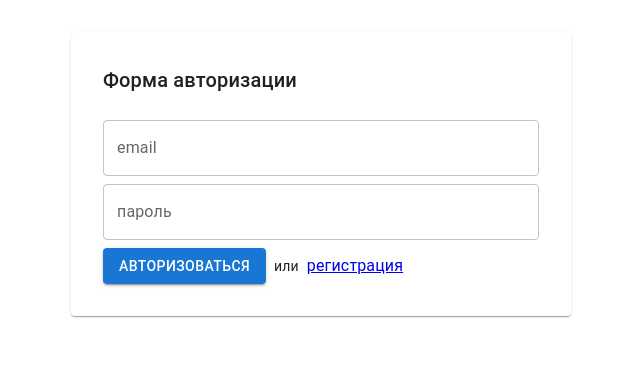
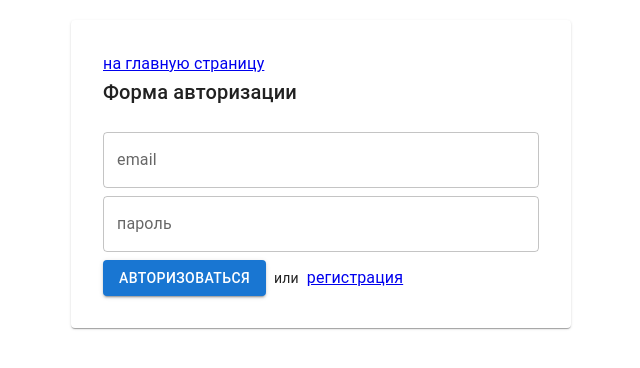
Before and after one commit to doyouwannatea/term-paper-3rd-year-2th-semester, a React (Vite) app in the folder client/: page /welcome in a window 1280 px wide. Shown: the part 226-594 px from the top of the page, without its empty margins (319-959 px from the left). Built offline with nearby package versions, Linux system fonts and the light colour scheme; no server answers.

Commit message:
+ ссылка authPage->HomePage

```diff
--- a/client/src/pages/AuthPage.tsx
+++ b/client/src/pages/AuthPage.tsx
@@ -1,5 +1,6 @@
 import { Box, Paper } from '@mui/material';
-import { Outlet } from 'react-router-dom';
+import { Link, Outlet } from 'react-router-dom';
+import { RoutePaths } from '../router/AppRouter';
 
 const AuthPage = () => (
   <Box
@@ -11,6 +12,7 @@ const AuthPage = () => (
     }}
   >
     <Paper sx={{ p: 4, width: '100%', maxWidth: 500 }}>
+      <Link to={RoutePaths.HOME}>на главную страницу</Link>
       <Outlet />
     </Paper>
   </Box>
```
